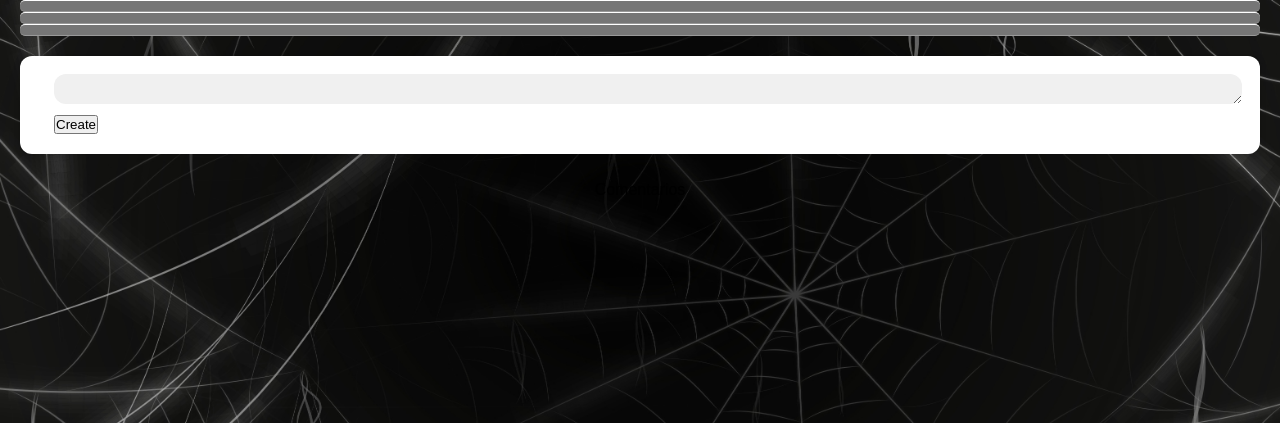
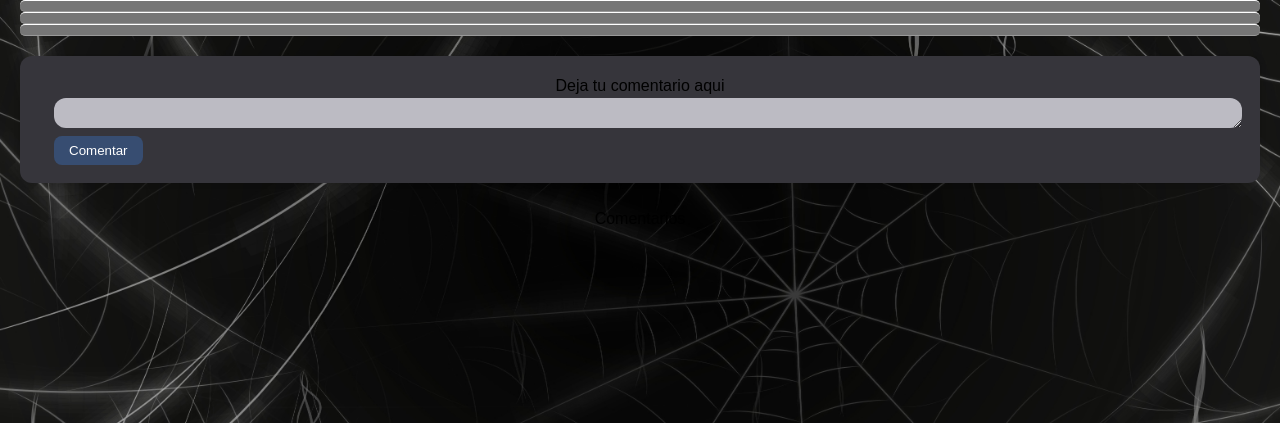
Before and after one commit to AngelMoraH/proyecto1-DBP, a Flask app: page /movie/1/ in a window 1280 px wide. Shown: the part 199-622 px from the top of the page. Run offline with Flask 2, Linux system fonts and the light colour scheme; tables that the repository leaves empty hold one stand-in row (values such as "Sample post"); data that the repository does not hold is empty; some libraries are stand-ins or nearby versions.

Commit message:
like actualizado

```diff
--- a/static/styles/styles.css
+++ b/static/styles/styles.css
@@ -325,7 +325,7 @@
     flex-direction: column;
     margin-bottom: 1.5rem;
     padding: 18px;
-    background-color: #fff;
+    background-color: #36353B ;
     box-shadow: 0 0 5px 2px rgba(0, 0, 0, .1);
     border-radius: 12px;
 }
@@ -334,7 +334,7 @@
 }
 .area-comentar .inputs-comentarios .area-comentario {
     border: 0;
-    background-color: #F0F0F0;
+    background-color: #BCBBC3 ;
     display: block;
     width: 100%;
     border-radius: 12px;
@@ -360,8 +360,34 @@
     margin-bottom: .5rem;
     padding: 10px 15px;
 }
-
-
+.botonlike button {
+    flex-wrap: wrap;
+    flex-direction: column;
+    display: inline-block;
+    border: 0;
+    padding: 3px 8px;
+    font-size: .8rem;
+    border-radius: 8px;
+    cursor: pointer;
+    transition: background-color ease-in 200ms;
+}
+.botonlike button:hover{
+    background-color: #5D597E ;
+}
+.botonenviar{
+    display: inline-block;
+        border: 0;
+        background-color: #374D71;
+        padding: 7px 15px;
+        margin-right: .5rem;
+        color: #fff;
+        border-radius: 8px;
+        cursor: pointer;
+        transition: background-color ease-in 200ms;
+}
+.botonenviar:hover{
+    background-color: #5D597E ;
+}
 * {
     margin: 0;
     box-sizing: border-box;
--- a/templates/home/movie.html
+++ b/templates/home/movie.html
@@ -18,9 +18,10 @@
         <p class="littlebox">{{movie.data['calificacion']}}</p>
     </div>
     <div class="area-comentar">
+        <p >Deja tu comentario aqui</p>
     <form id="form" class="inputs-comentarios">
         <textarea name="" class="area-comentario" name="comentario" id="comentario"></textarea>
-        <input type="submit" value="Create">
+        <input class="botonenviar" type="submit" value="Comentar">
     </form>
     </div>
     <ul id="lista-comentarios" class="lista-comentarios"></ul>
@@ -143,8 +144,13 @@
                 <h2 >${comentario.data['comentario']}</h2>
                 </div>
                 <h2 >Creado el dia ${comentario.data['dateCreated']}</h2>
-                <button onclick="validateLike(${comentario.id},${comentario.data["likes"]})">likes</button><h2 class="comentariolike">${comentario.data["likes"]} </h2>
+                <div class="botonlike">
+                    <i class="fa-solid fa-heart"></i>
+                <button onclick="validateLike(${comentario.id},${comentario.data["likes"]})">likes</button>
+                <h2 class="comentariolike">${comentario.data["likes"]} </h2>
                 <button onclick="deleteComentario(${comentario.id})">Delete</button>
+                </div>
+
             </li>
             </div>
             `
```
